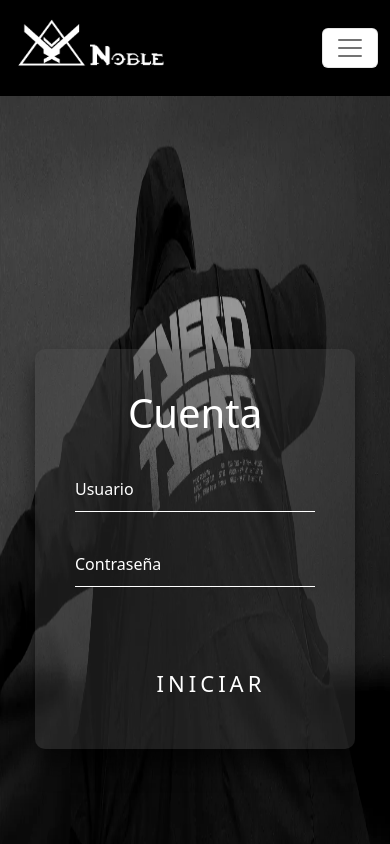
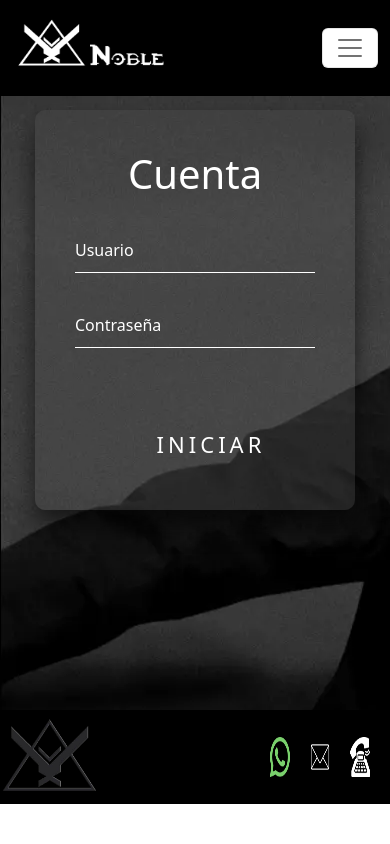
Before and after one commit to KurylukDev/ecommerceTechwear, a website: page pages/cuenta.html in a window 390 px wide. Shown: the top 844 px of the page. Drawn offline with nearby package versions, Linux system fonts and the light colour scheme.

Commit message:
me equivoque de rama LPM

```diff
--- a/css/style.css
+++ b/css/style.css
@@ -435,9 +435,9 @@ catalogo container{
 /* INICIO DE CUENTA */
 
 .contenedor{
-    background-color: black;
+    background-image: url(../img/backgroundlogin.webp);
     width: 100%;
-    height: 100vh;
+    height: 100%;
 }
 
 .contenedor img{
@@ -912,8 +912,8 @@ catalogo container{
     }
      /* CUENTA */
      .loginBox {
-        position: absolute;
-        top: 50%;
+        position: relative;
+        top: -50%;
         left: 50%;
         width: 20em;
         height: 400px;
@@ -974,9 +974,12 @@ catalogo container{
 
 @media (max-width: 991px){
     .loginBox{
-        position: absolute;
-        top: 65%;
+        position: relative;
+        top: -50%;
         left: 50%;
+    }
+   .backgroundImg{
+       visibility: hidden;
     }
 }
 
```
Also changed, not shown: pages/cuenta.html (+1 -1 lines).
